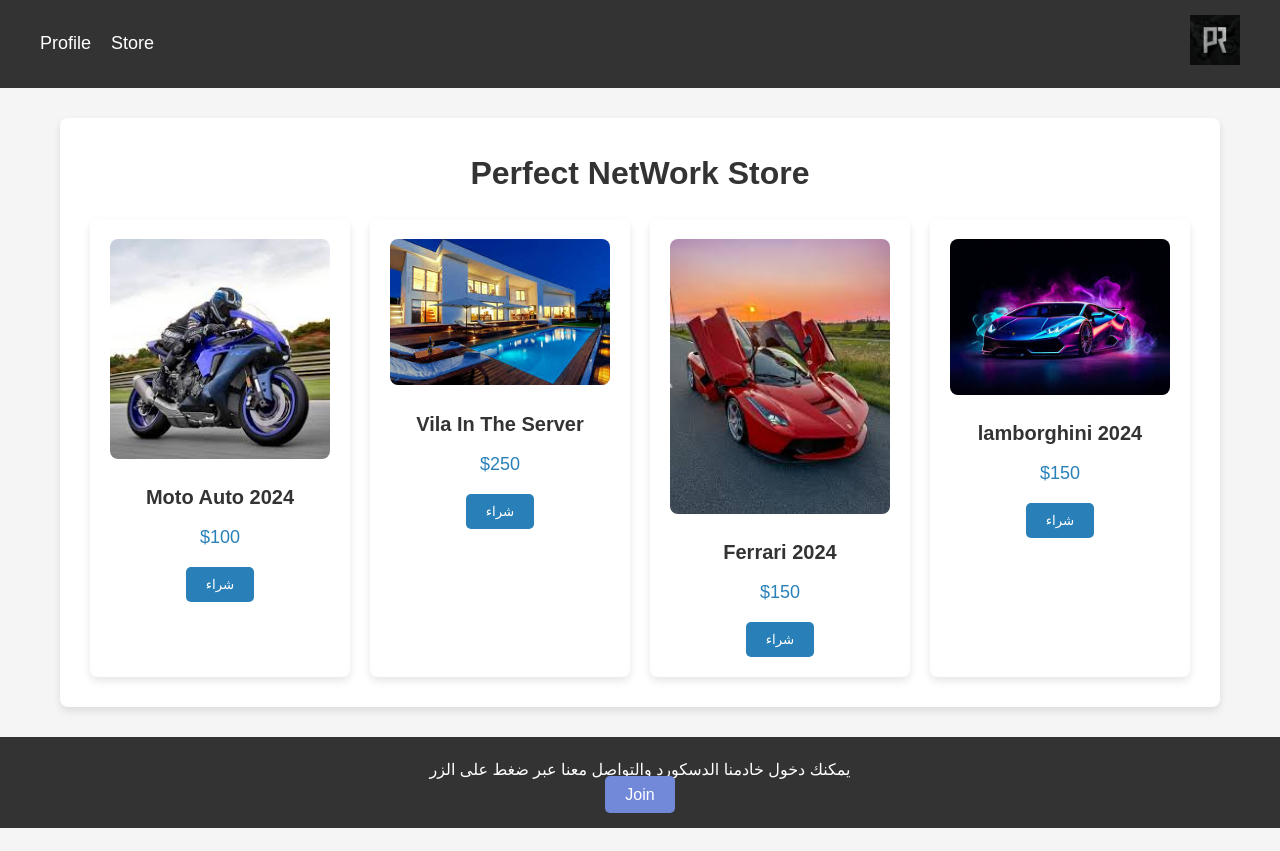
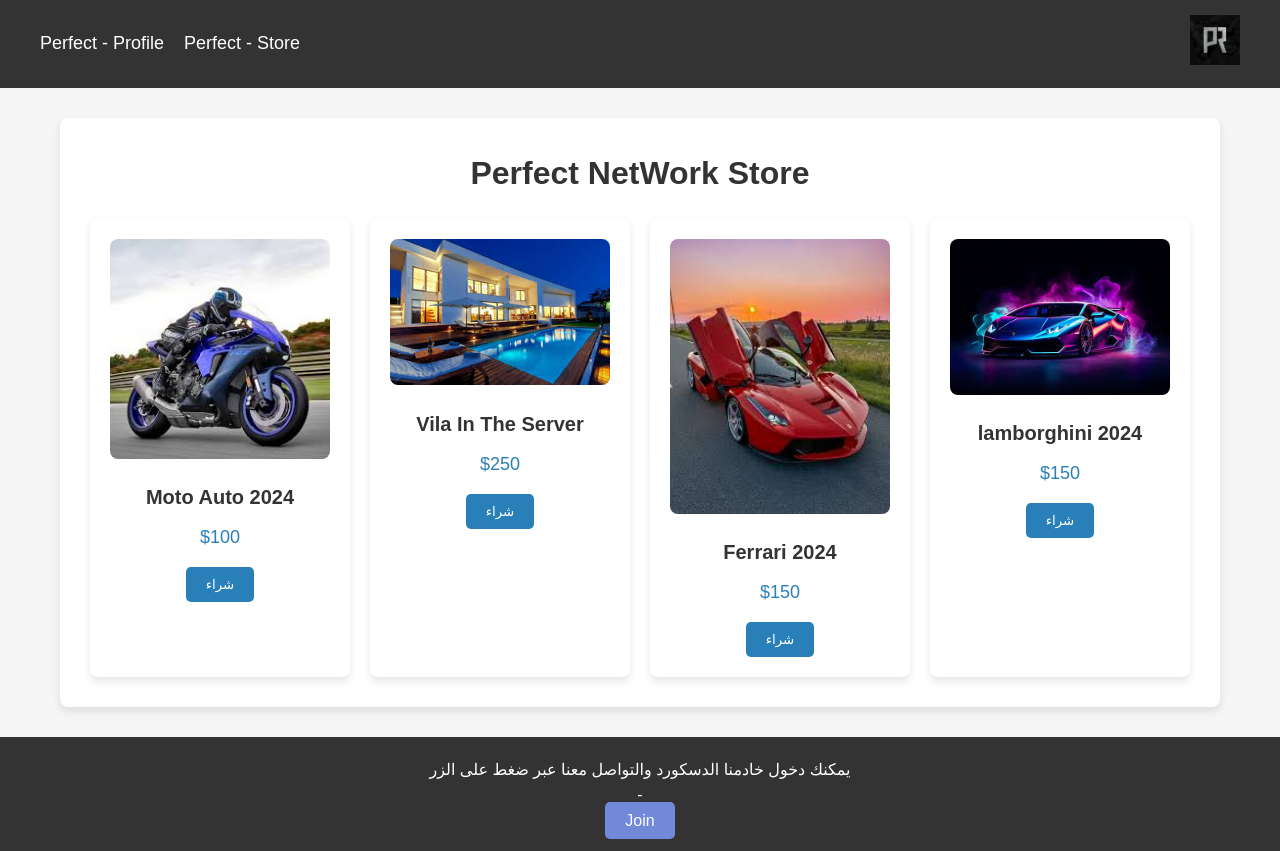
Before and after one commit to rox2000dz/HonCity, a plain HTML site: page index.html in a window 1280 px wide. Shown: the top 851 px of the page. Before the commit the page ends 828 px from the top, so only its background shows below. Drawn offline with Linux system fonts and the light colour scheme; grey boxes are pictures that could not be loaded.

Commit message:
Update index.html

```diff
--- a/index.html
+++ b/index.html
@@ -13,8 +13,8 @@
                 <img src="logo.jpg" alt="Perfect Shop">
             </div>
             <ul class="nav-links">
-                <li><a href="index.html">Store </a></li>
-                <li><a href="profile.html">Profile</a></li>
+                <li><a href="index.html">Perfect - Store </a></li>
+                <li><a href="profile.html">Perfect - Profile</a></li>
             </ul>
         </div>
     </header>
@@ -57,8 +57,15 @@
 
     <footer>
         <p>يمكنك دخول خادمنا الدسكورد والتواصل معنا عبر ضغط على الزر</p>
-        <p>    </p>
+        <p>  -  </p>
         <a href="https://discord.gg/perfectrp" class="discord-button">Join</a>
     </footer>
 </body>
+
+<div class="video-background">
+    <video autoplay muted loop id="myVideo">
+        <source src="https://streamable.com/ixffwn" type="video/mp4">
+    </video>
+</div>
+
 </html>
```
